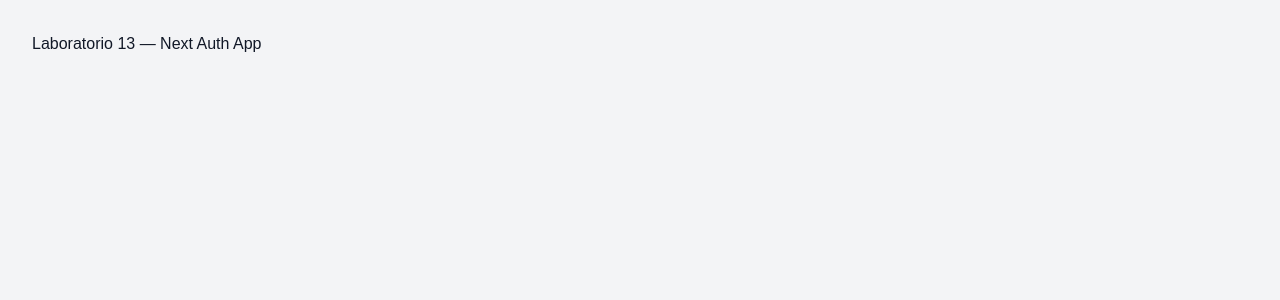
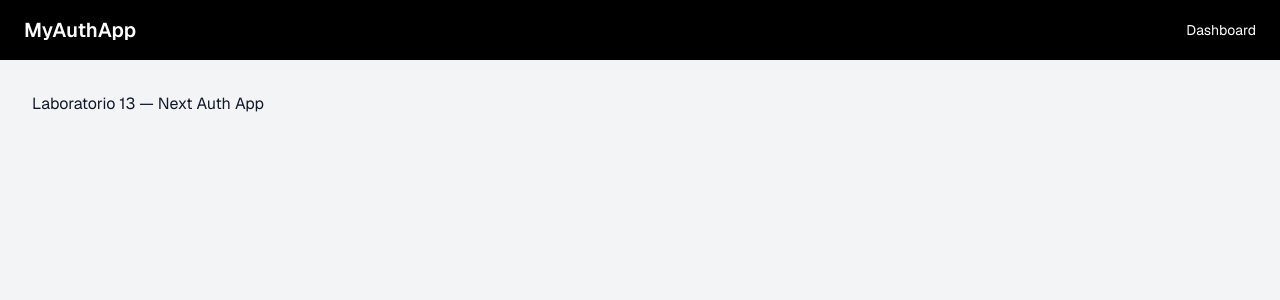
Before and after one commit to naomisanchez-coder/LAB13Web-Proveedores, a Next.js app: page / in a window 1280 px wide. Shown: the top 300 px of the page. Built offline with nearby package versions, Linux system fonts and the light colour scheme; no server answers.

Commit message:
feat: crear componentes de sesión y navegación

```diff
--- a/src/app/globals.css
+++ b/src/app/globals.css
@@ -4,6 +4,6 @@ body {
   margin: 0;
   background: #f3f4f6;
   color: #111827;
-  font-family: Arial, Helvetica, sans-serif;
+  font-family: var(--font-geist-sans), Arial, Helvetica, sans-serif;
 }
 button { cursor: pointer; }
--- a/src/app/layout.tsx
+++ b/src/app/layout.tsx
@@ -1,6 +1,51 @@
 import type { Metadata } from "next";
+import { Geist, Geist_Mono } from "next/font/google";
+import Link from "next/link";
+import Image from "next/image";
+import { getServerSession } from "next-auth";
+import { authOptions } from "@/lib/auth";
+import LogoutButton from "@/components/LogoutButton";
+import Provider from "@/components/SessionProvider";
 import "./globals.css";
-export const metadata: Metadata = { title: "Next Auth App", description: "My Next Auth App" };
-export default function RootLayout({ children }: Readonly<{ children: React.ReactNode }>) {
-  return <html lang="es"><body className="antialiased">{children}</body></html>;
+
+const geistSans = Geist({ variable: "--font-geist-sans", subsets: ["latin"] });
+const geistMono = Geist_Mono({ variable: "--font-geist-mono", subsets: ["latin"] });
+
+export const metadata: Metadata = {
+  title: "Next Auth App",
+  description: "My Next Auth App",
+};
+
+export default async function RootLayout({
+  children,
+}: Readonly<{ children: React.ReactNode }>) {
+  const session = await getServerSession(authOptions);
+
+  return (
+    <html lang="es">
+      <body className={`${geistSans.variable} ${geistMono.variable} antialiased`}>
+        <nav className="w-full bg-black text-white shadow-sm">
+          <div className="mx-auto px-6 py-4 flex items-center justify-between">
+            <Link href="/" className="text-xl font-semibold">MyAuthApp</Link>
+            <ul className="flex items-center justify-center gap-6 text-sm">
+              <li><Link href="/dashboard" className="hover:text-gray-600">Dashboard</Link></li>
+              {session?.user && (
+                <>
+                  <li><Link href="/profile" className="hover:text-gray-600">Profile</Link></li>
+                  <li><LogoutButton /></li>
+                </>
+              )}
+              {session?.user?.image && (
+                <li>
+                  <Image height={100} width={100} src={session.user.image}
+                    alt="Profile" className="w-10 h-10 rounded-full" />
+                </li>
+              )}
+            </ul>
+          </div>
+        </nav>
+        <Provider><main>{children}</main></Provider>
+      </body>
+    </html>
+  );
 }
--- /dev/null
+++ b/src/components/LogoutButton.tsx
@@ -0,0 +1,14 @@
+"use client";
+
+import { signOut } from "next-auth/react";
+
+export default function LogoutButton() {
+  return (
+    <button
+      onClick={() => signOut({ callbackUrl: "/signIn" })}
+      className="bg-gray-600 text-white py-2 px-4 rounded hover:bg-red-500 transition"
+    >
+      Cerrar Sesión
+    </button>
+  );
+}
--- /dev/null
+++ b/src/components/SessionProvider.tsx
@@ -0,0 +1,7 @@
+"use client";
+
+import { SessionProvider } from "next-auth/react";
+
+export default function Provider({ children }: { children: React.ReactNode }) {
+  return <SessionProvider>{children}</SessionProvider>;
+}
```
Also changed, not shown: 1 other file (tests, documents, lock files or other folders).
